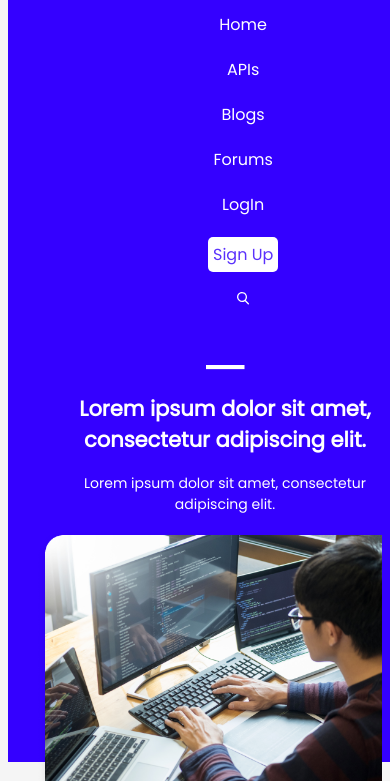
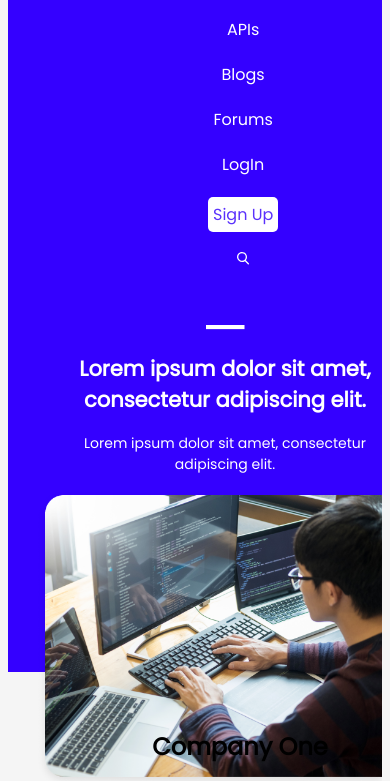
Before and after one commit to SeethalKS/live-class-project-9, a website: page index.html in a window 390 px wide. Shown: the part 136-917 px from the top of the page. Drawn offline with Linux system fonts and the light colour scheme.

Commit message:
updated css

```diff
--- a/style.css
+++ b/style.css
@@ -301,8 +301,8 @@ nav{
   header{
     display: inline-block;
     height: 800px;
-   width: 100%;
-   padding: 40px 800px 50px 0px;
+
+
   }
   .logo{
 
```
